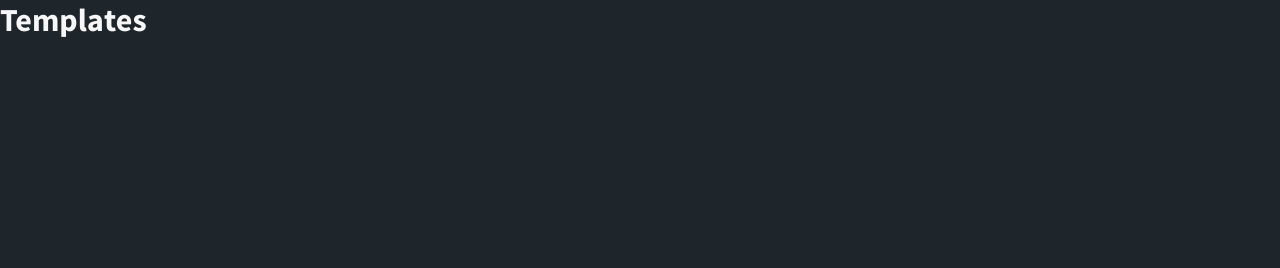
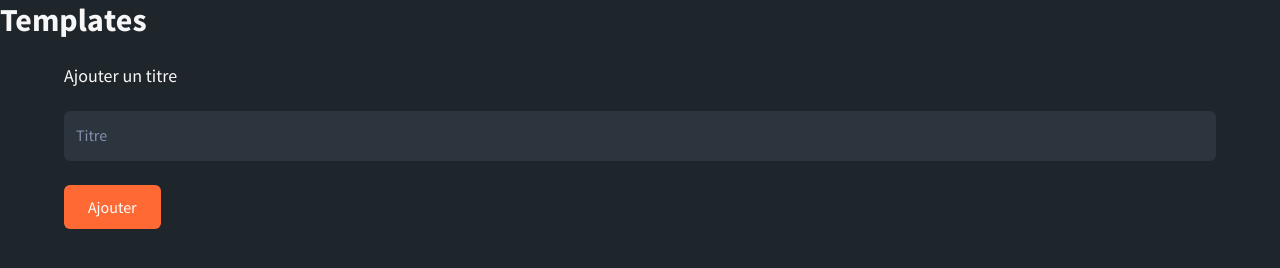
Before and after one commit to BDenisss/template-forum, a plain HTML site: page index.html in a window 1280 px wide. Drawn offline with Linux system fonts and the light colour scheme.

Commit message:
feat: add form css

```diff
--- a/index.html
+++ b/index.html
@@ -10,7 +10,11 @@
     <main>
         <h1>Templates</h1>
         <!-- le dev commence ici -->
+         <form class="form__container" action="">
+            <label class="form__label" for="name">Ajouter un titre</label>
+            <input class="form__input" placeholder="Titre" type="text" id="titre" name="titre">
+            <button class="form__button" type="submit">Ajouter</button>
+         </form>
     </main>
-
 </body>
 </html>
--- a/style.css
+++ b/style.css
@@ -34,3 +34,79 @@
     background-color: #1E252B;
     color: #F7F7F7;
 }
+
+/* form */
+
+.form__container {
+    margin-left: auto;
+    margin-right: auto;
+    display: flex;
+    flex-direction: column;
+    gap: 24px;
+    width: 860px;
+}
+
+@media (max-width: 1280px) {
+    .form__container {
+        width: 90%;
+    }
+}
+
+.form__label {
+    margin-top: 24px;
+    font-size: 18px;
+    font-weight: 400;
+}
+
+@media (max-width: 768px) {
+    .form__label {
+        font-size: 16px;
+    }
+}
+
+.form__input {
+    height: 50px;
+    padding-left: 12px;
+    border: none;
+    background-color: #2C353D;
+    border-radius: 6px;
+    &::placeholder {
+        font-size: 16px;
+        color:#858EAD;
+    }
+}
+
+@media (max-width: 768px) {
+
+    .form__input {
+    height: 45px;
+        &::placeholder {
+            font-size: 14px;
+        }
+    }
+}
+
+.form__button {
+    padding: 12px 24px;
+    border:0;
+    background-color: #FF6934;
+    color: #fff;
+    border-radius: 6px;
+    width: fit-content;
+    font-size: 16px;
+    cursor: pointer;
+    &:hover {
+        background-color: rgb(255, 111, 71);
+    }
+    &:active {
+        background-color: #FF5B2C;
+    }
+}
+
+@media (max-width: 768px) {
+    .form__button {
+
+        font-size: 14px;
+
+    }
+}
```
